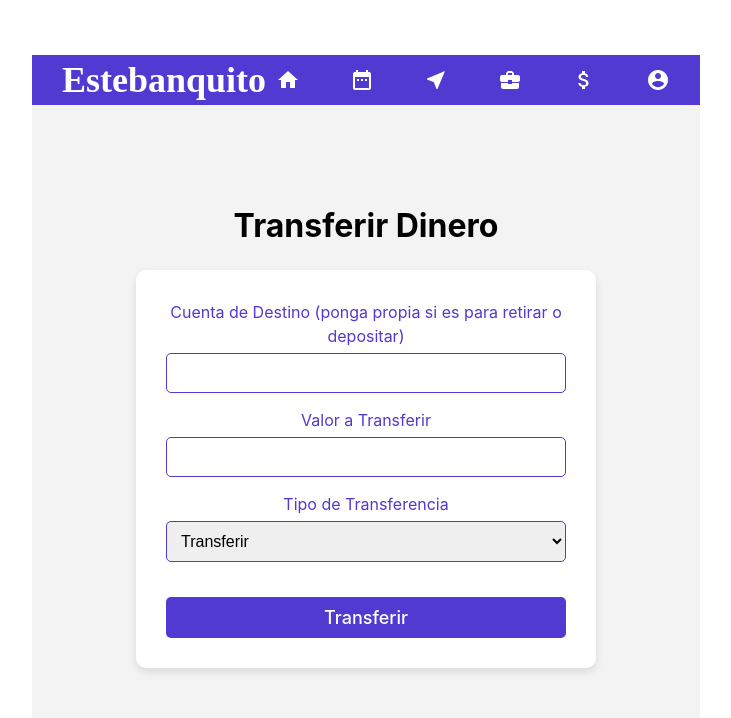
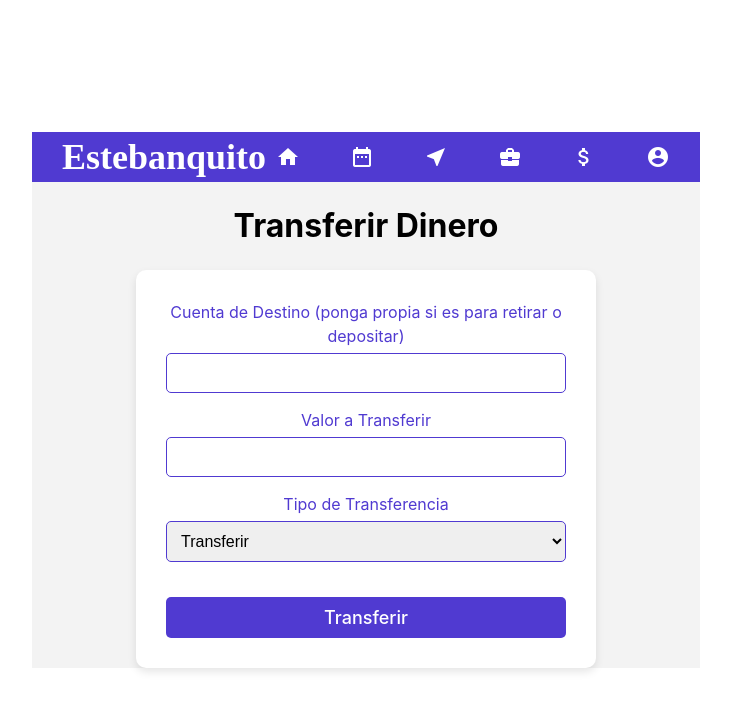
Before and after one commit to JuanitaSS/pv2, a React (Vite) app in the folder Pv2/: page /Transferencias in a window 1280 px wide. Shown: the top 718 px of the page, without its empty margins (274-1005 px from the left). Built offline with nearby package versions, Linux system fonts and the light colour scheme; a web font is replaced by a local one.

Commit message:
se pueso al 80% contenedor

```diff
--- a/Pv2/src/estilos/Transferencias.module.css
+++ b/Pv2/src/estilos/Transferencias.module.css
@@ -3,7 +3,7 @@
     flex-direction: column;
     justify-content: center;
     align-items: center;
-    height: 80vh;
+    height: 80%;
     background-color: rgb(243, 243, 243 ); ;
   }
 
```
